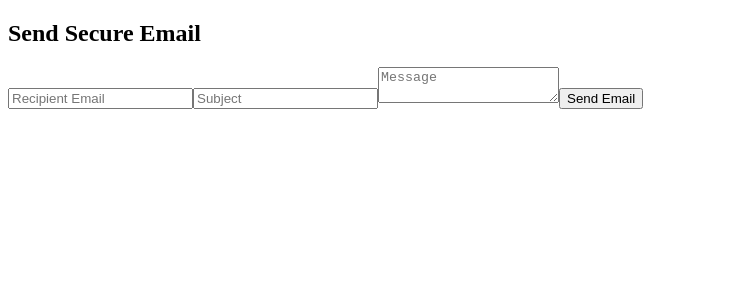
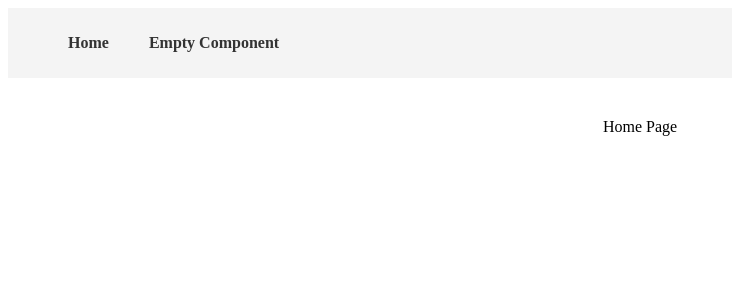
Before and after one commit to AbbasKhanCodes/TableReact, a React (Vite) app: page / in a window 1280 px wide. Shown: the top 300 px of the page, without its empty margins (0-732 px from the left). Built offline with nearby package versions, Linux system fonts and the light colour scheme.

Commit message:
Create table with functionality of selection. with dummy data.

```diff
--- a/package.json
+++ b/package.json
@@ -10,9 +10,11 @@
     "preview": "vite preview"
   },
   "dependencies": {
+    "@tanstack/react-table": "^8.21.3",
     "axios": "^1.8.3",
     "react": "^19.0.0",
-    "react-dom": "^19.0.0"
+    "react-dom": "^19.0.0",
+    "react-router-dom": "^7.5.3"
   },
   "devDependencies": {
     "@eslint/js": "^9.21.0",
--- a/src/App.jsx
+++ b/src/App.jsx
@@ -1,10 +1,59 @@
-import EmailForm from "./Components/Email/Email";
+import { BrowserRouter as Router, Routes, Route, Link } from "react-router-dom";
+import EmptyComponent from "./Components/EmptyComponent/EmptyComponent";
 
 function App() {
+  const navStyle = {
+    background: "#f4f4f4",
+    padding: "10px",
+    marginBottom: "20px",
+  };
+
+  const navListStyle = {
+    display: "flex",
+    listStyle: "none",
+    gap: "20px",
+  };
+
+  const linkStyle = {
+    textDecoration: "none",
+    color: "#333",
+    fontWeight: "bold",
+    padding: "5px 10px",
+    borderRadius: "4px",
+    transition: "background-color 0.3s",
+  };
+
   return (
-    <div>
-      <EmailForm />
-    </div>
+    <Router>
+      <div>
+        <nav style={navStyle}>
+          <ul style={navListStyle}>
+            <li>
+              <Link to="/" style={linkStyle}>
+                Home
+              </Link>
+            </li>
+            <li>
+              <Link to="/empty" style={linkStyle}>
+                Empty Component
+              </Link>
+            </li>
+          </ul>
+        </nav>
+
+        <Routes>
+          <Route
+            path="/"
+            element={
+              <div style={{ padding: "20px", textAlign: "center" }}>
+                Home Page
+              </div>
+            }
+          />
+          <Route path="/empty" element={<EmptyComponent />} />
+        </Routes>
+      </div>
+    </Router>
   );
 }
 
--- a/src/Components/Email/Email.jsx
+++ /dev/null
@@ -1,68 +0,0 @@
-import { useState } from "react";
-import axios from "axios";
-
-const EmailForm = () => {
-  const [emailData, setEmailData] = useState({
-    to: "",
-    subject: "",
-    message: "",
-  });
-
-  const [status, setStatus] = useState("");
-
-  const handleChange = (e) => {
-    console.log("Target:");
-    console.log(e.target.name);
-    console.log("Value:");
-    console.log(e.target.value);
-    setEmailData({ ...emailData, [e.target.name]: e.target.value });
-  };
-
-  const handleSubmit = async (e) => {
-    e.preventDefault();
-    setStatus("Sending...");
-
-    try {
-      const response = await axios.post(
-        "http://localhost:5000/send-email",
-        emailData
-      );
-      setStatus(response.data.message);
-    } catch (error) {
-      console.error(error);
-      setStatus("Failed to send email.");
-    }
-  };
-
-  return (
-    <div>
-      <h2>Send Secure Email</h2>
-      <form onSubmit={handleSubmit}>
-        <input
-          type="email"
-          name="to"
-          placeholder="Recipient Email"
-          onChange={handleChange}
-          required
-        />
-        <input
-          type="text"
-          name="subject"
-          placeholder="Subject"
-          onChange={handleChange}
-          required
-        />
-        <textarea
-          name="message"
-          placeholder="Message"
-          onChange={handleChange}
-          required
-        ></textarea>
-        <button type="submit">Send Email</button>
-      </form>
-      <p>{status}</p>
-    </div>
-  );
-};
-
-export default EmailForm;
--- /dev/null
+++ b/src/Components/EmptyComponent/EmptyComponent.jsx
@@ -0,0 +1,147 @@
+import React, { useState } from "react";
+import {
+  useReactTable,
+  getCoreRowModel,
+  getPaginationRowModel,
+  getFilteredRowModel,
+  getSortedRowModel,
+  flexRender,
+  createColumnHelper,
+} from "@tanstack/react-table";
+
+const columnHelper = createColumnHelper();
+
+const defaultData = [
+  { id: 1, name: "Abbas", age: 25, role: "Developer" },
+  { id: 2, name: "Sara", age: 28, role: "Designer" },
+  { id: 3, name: "Ali", age: 22, role: "Tester" },
+];
+
+function EmptyComponent() {
+  const [data, setData] = useState(() => [...defaultData]);
+  const [rowSelection, setRowSelection] = useState({});
+
+  const columns = [
+    {
+      id: "select",
+      header: () => <input type="checkbox" disabled />, // master checkbox logic can be added
+      cell: ({ row }) => (
+        <input
+          type="checkbox"
+          checked={row.getIsSelected()}
+          onChange={row.getToggleSelectedHandler()}
+        />
+      ),
+    },
+    columnHelper.accessor("name", {
+      header: "Name",
+      cell: (info) => (
+        <span style={{ color: "blue", fontWeight: "bold" }}>
+          {info.getValue()}
+        </span>
+      ),
+    }),
+    columnHelper.accessor("age", {
+      header: "Age",
+      cell: (info) => <span style={{ color: "green" }}>{info.getValue()}</span>,
+    }),
+    columnHelper.accessor("role", {
+      header: "Role",
+      cell: (info) => (
+        <span style={{ color: "purple" }}>{info.getValue()}</span>
+      ),
+    }),
+  ];
+
+  const table = useReactTable({
+    data,
+    columns,
+    state: {
+      rowSelection,
+    },
+    onRowSelectionChange: setRowSelection,
+    enableRowSelection: true,
+    getCoreRowModel: getCoreRowModel(),
+    getPaginationRowModel: getPaginationRowModel(),
+    getSortedRowModel: getSortedRowModel(),
+    getFilteredRowModel: getFilteredRowModel(),
+  });
+
+  return (
+    <div style={{ padding: "20px", fontFamily: "Segoe UI, sans-serif" }}>
+      <table
+        style={{
+          width: "100%",
+          borderCollapse: "separate",
+          borderSpacing: 0,
+          boxShadow: "0 0 10px rgba(0,0,0,0.1)",
+          borderRadius: "10px",
+          overflow: "hidden",
+        }}
+      >
+        <thead style={{ backgroundColor: "#4A90E2", color: "white" }}>
+          {table.getHeaderGroups().map((headerGroup) => (
+            <tr key={headerGroup.id}>
+              {headerGroup.headers.map((header) => (
+                <th
+                  key={header.id}
+                  style={{
+                    padding: "12px 16px",
+                    textAlign: "left",
+                    fontSize: "14px",
+                    fontWeight: "600",
+                  }}
+                >
+                  {flexRender(
+                    header.column.columnDef.header,
+                    header.getContext()
+                  )}
+                </th>
+              ))}
+            </tr>
+          ))}
+        </thead>
+
+        <tbody>
+          {table.getRowModel().rows.map((row) => (
+            <tr
+              key={row.id}
+              style={{
+                background: row.getIsSelected() ? "#e6f7ff" : "#fff",
+                borderBottom: "1px solid #f0f0f0",
+                transition: "background 0.3s",
+              }}
+              onMouseEnter={(e) =>
+                (e.currentTarget.style.backgroundColor = "#f9f9f9")
+              }
+              onMouseLeave={(e) =>
+                (e.currentTarget.style.backgroundColor = row.getIsSelected()
+                  ? "#e6f7ff"
+                  : "#fff")
+              }
+            >
+              {row.getVisibleCells().map((cell) => (
+                <td
+                  key={cell.id}
+                  style={{
+                    padding: "12px 16px",
+                    fontSize: "14px",
+                    color: "#333",
+                  }}
+                >
+                  {flexRender(cell.column.columnDef.cell, cell.getContext())}
+                </td>
+              ))}
+            </tr>
+          ))}
+        </tbody>
+      </table>
+
+      <div style={{ marginTop: "10px", fontSize: "14px", color: "#555" }}>
+        Selected Rows: <strong>{Object.keys(rowSelection).length}</strong>
+      </div>
+    </div>
+  );
+}
+
+export default EmptyComponent;
```
Also changed, not shown: 1 other file (tests, documents, lock files or other folders).
